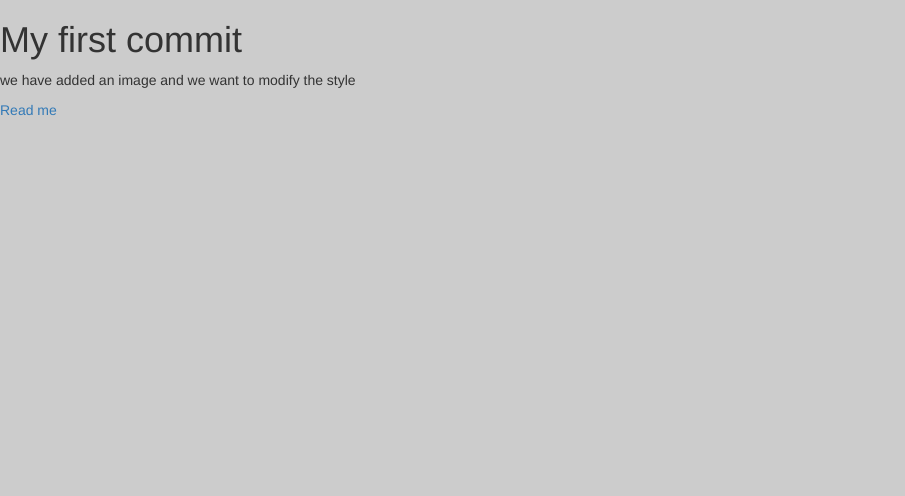
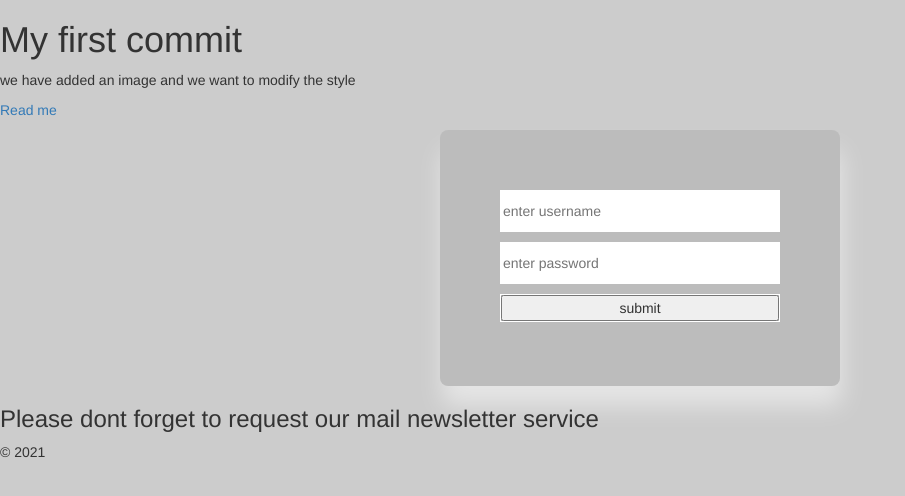
Before and after one commit to Busani-396/sani_file, a plain HTML site: page index.html in a window 1280 px wide. Shown: the whole page, without its empty margins (0-905 px from the left). Drawn offline with nearby package versions, Linux system fonts and the light colour scheme.

Commit message:
footer styled and added

```diff
--- a/index.html
+++ b/index.html
@@ -17,9 +17,31 @@
 	<p> we have added an image and we want to modify the style</p>
 	<p><a href = "#" >Read me</a></p>
 
+	<div class = "myform">
+		<form>
+			<div>
+				<input type = "text" id = "username" placeholder = "enter username">
+			</div>
+			<div>
+				<input type = "password" id = "pwd" placeholder = "enter password">
+			</div>
+			<div>
+				<button type = "button" id = "btn">submit</button>
+			</div>
+		</form>
+	</div>
+
+
+<footer>
+
+	<div>
+		<h3>Please dont forget to request our mail newsletter service</h3>
+		<p>&copy; 2021</p>
+	</div>
 
 
 
+</footer>
 
 
 </body>
--- a/style.css
+++ b/style.css
@@ -1,3 +1,29 @@
 body{
 	background-color:rgba(0,0,0,.2);
 }
+
+.myform{
+	max-width:400px;
+	margin:auto;
+	padding:50px;
+	background-color:rgba(0,0,0,.08);
+	box-shadow:2px 20px 25px rgba(255,255,255,.5);
+	border-radius:8px;
+}
+
+.myform div{
+	margin:10px;
+	border:1px solid #fff;
+
+}
+
+.myform div input{
+	border:0px;
+	width:100%;
+	height:40px;
+}
+button{
+	margin:auto;
+	width:100%;
+	outline-style:none;
+}
```
